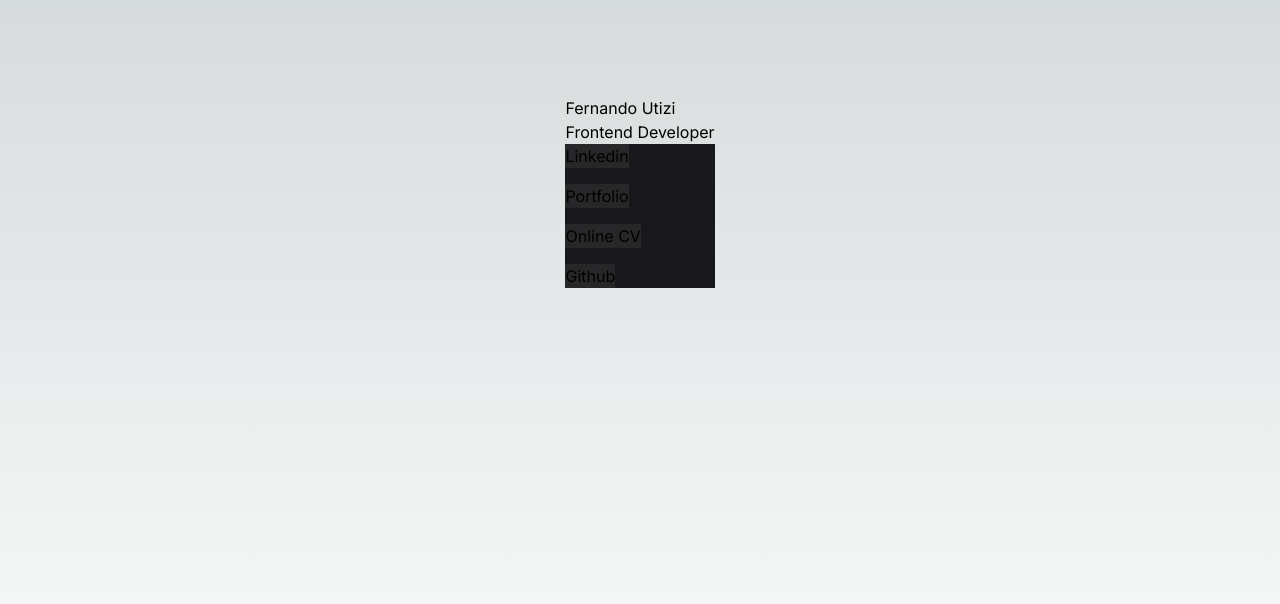
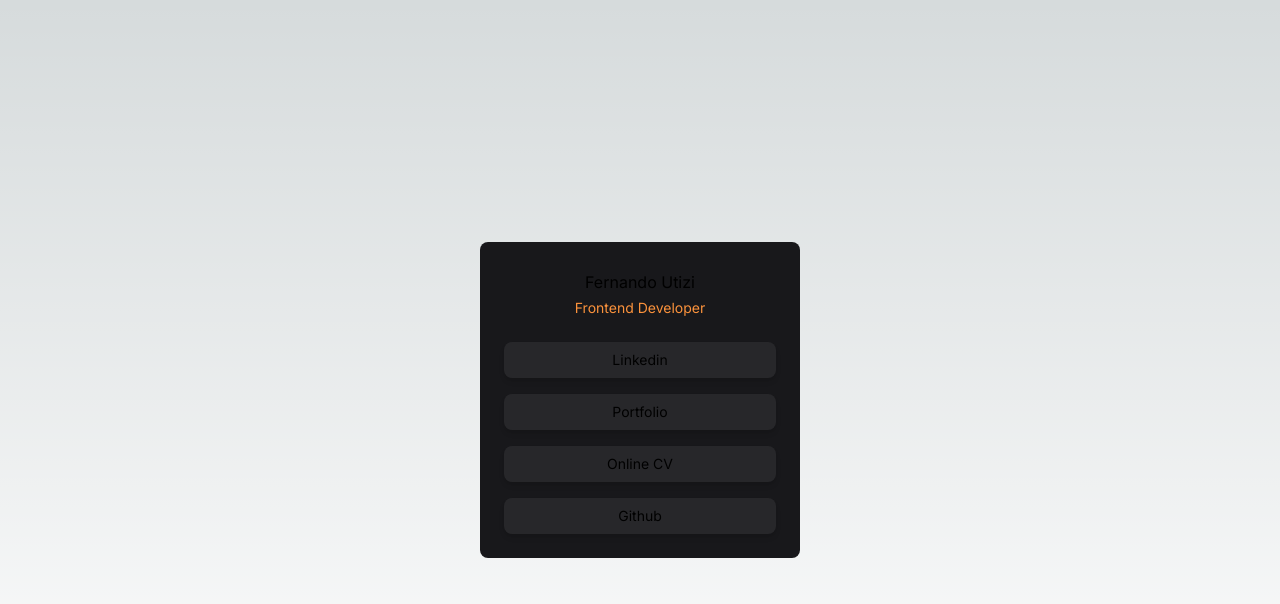
Before and after one commit to ferutizi/social-links, a Next.js app: page / in a window 1280 px wide. Shown: the top 604 px of the page. Built offline with nearby package versions, Linux system fonts and the light colour scheme.

Commit message:
customized links, added personal style

```diff
--- a/src/app/components/Button.tsx
+++ b/src/app/components/Button.tsx
@@ -5,8 +5,13 @@
 
 export default function Button({ url, name }: ButtonProps) {
   return (
-    <a href={url} target="_blank" rel="noopener noreferrer" style={{ textDecoration: 'none' }}>
-      <button type="button" className="bg-zinc-800">{name}</button>
+    <a
+      href={url}
+      target="_blank"
+      rel="noopener noreferrer"
+      style={{ textDecoration: 'none' }}
+    >
+      <button type="button" className="w-full rounded-lg shadow-md py-2 text-sm bg-zinc-800 hover:text-orange-400 transition-all ease-in-out duration-200">{name}</button>
     </a>
   )
 }
--- a/src/app/globals.css
+++ b/src/app/globals.css
@@ -11,19 +11,16 @@
 @media (prefers-color-scheme: dark) {
   :root {
     --foreground-rgb: 255, 255, 255;
-    --background-start-rgb: 0, 0, 0;
+    --background-start-rgb: 12, 12, 12;
     --background-end-rgb: 0, 0, 0;
   }
 }
 
 body {
   color: rgb(var(--foreground-rgb));
-  background: linear-gradient(
-      to bottom,
+  background: linear-gradient(to bottom,
       transparent,
-      rgb(var(--background-end-rgb))
-    )
-    rgb(var(--background-start-rgb));
+      rgb(var(--background-end-rgb))) rgb(var(--background-start-rgb));
 }
 
 @layer utilities {
--- a/src/app/page.tsx
+++ b/src/app/page.tsx
@@ -2,14 +2,14 @@
 
 export default function Home() {
   return (
-    <main className="flex min-h-screen flex-col items-center justify-between p-24">
-      <article>
+    <main className="flex h-screen flex-col items-center justify-center p-24">
+      <article className="flex flex-col w-80 p-6 rounded-lg bg-zinc-900 items-center">
         <img></img>
-        <h1>Fernando Utizi</h1>
-        <h2>Frontend Developer</h2>
-        <div className="flex flex-col gap-4 bg-zinc-900">
+        <h1 className="my-1">Fernando Utizi</h1>
+        <h2 className="mb-6 text-sm text-orange-400">Frontend Developer</h2>
+        <div className="flex flex-col gap-4 w-full">
           <Button url="https://www.linkedin.com/in/fernando-utizi-2a72a3233/" name="Linkedin" ></Button>
-          <Button url="https://ferutizi.github.io/Portfolio/" name="Portfolio" ></Button>
+          <Button url="https://ferutizi.github.io/Portfolio/" name="Portfolio"></Button>
           <Button url="https://www.linkedin.com/in/fernando-utizi-2a72a3233/" name="Online CV" ></Button>
           <Button url="https://github.com/ferutizi" name="Github" ></Button>
         </div>
```
